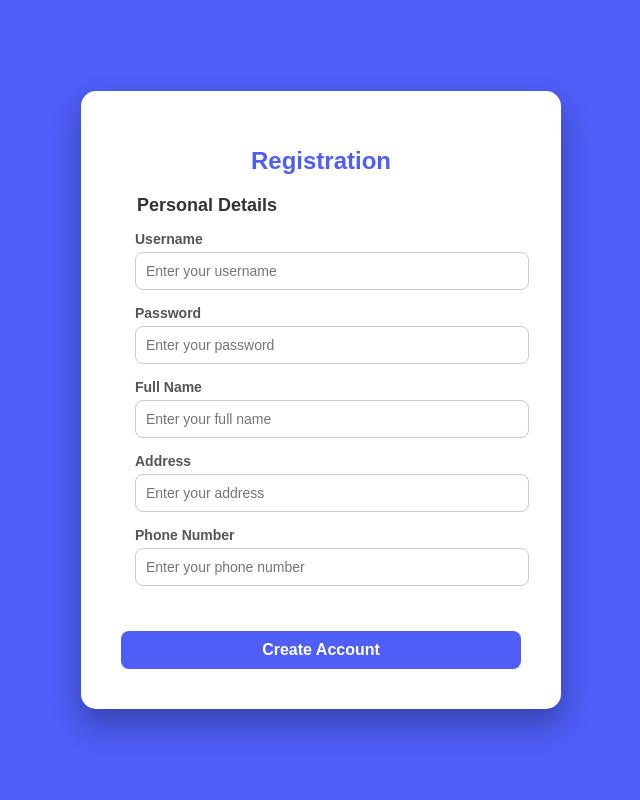
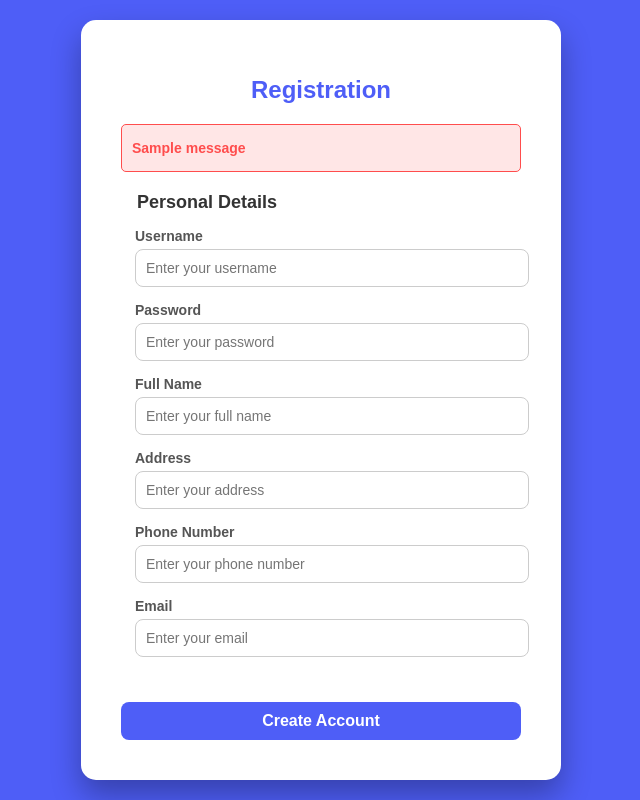
Before and after one commit to jashan-bhinder/Project471, a Flask app: page /customer_create in a window 1280 px wide. Shown: the whole page, without its empty margins (319-959 px from the left). Run offline with Flask 3, Linux system fonts and the light colour scheme; one stand-in notice (Sample message) is shown.

Commit message:
Finalizing CustomerCreate

```diff
--- a/CustomerDB.sql
+++ b/CustomerDB.sql
@@ -5,6 +5,8 @@ CREATE TABLE CUSTOMER (
                           ADDRESS VARCHAR(100) NOT NULL,
                           PHONE_NUMBER INT(10) NOT NULL,
                           NAME VARCHAR(30) NOT NULL,
+                          EMAIL VARCHAR(50) NOT NULL,
                           PRIMARY KEY (CUSTOMER_ID),
-                          UNIQUE (USERNAME)
+                          UNIQUE (USERNAME),
+                          UNIQUE (EMAIL)
 );
--- a/app.py
+++ b/app.py
@@ -1,5 +1,6 @@
 from flask import Flask, render_template, request, redirect, url_for, flash
 import sqlite3
+import uuid  # Import for generating unique IDs
 
 app = Flask(__name__)
 app.secret_key = 'your_secret_key'  # Needed for flashing messages
@@ -59,14 +60,11 @@ def customer_main(customer_id):
             'address': customer[3],
             'phone_number': customer[4],
             'name': customer[5],
+            'email': customer[6],  # Include the email in the customer dictionary
         }
         return render_template('CustomerMain.html', customer=customer_dict)
     else:
         return "Customer not found", 404
-
-
-# Customer registration page
-import uuid  # Import for generating unique IDs
 
 @app.route('/customer_create', methods=['GET', 'POST'])
 def customer_create():
@@ -76,23 +74,28 @@ def customer_create():
         name = request.form['name']
         address = request.form['address']
         phone = request.form['phone']
+        email = request.form['email']
 
         # Generate a unique CUSTOMER_ID
         customer_id = f"C{str(uuid.uuid4().int)[:8]}"  # Shorten UUID to 8 digits
 
-        # Insert new customer into the database
         conn = get_db_connection()
         try:
             conn.execute(
-                'INSERT INTO CUSTOMER (CUSTOMER_ID, USERNAME, PASSWORD, ADDRESS, PHONE_NUMBER, NAME) '
-                'VALUES (?, ?, ?, ?, ?, ?)',
-                (customer_id, username, password, address, phone, name)
+                'INSERT INTO CUSTOMER (CUSTOMER_ID, USERNAME, PASSWORD, ADDRESS, PHONE_NUMBER, NAME, EMAIL) '
+                'VALUES (?, ?, ?, ?, ?, ?, ?)',
+                (customer_id, username, password, address, phone, name, email)
             )
             conn.commit()
             flash('Account created successfully. Please log in.', 'success')
             return redirect(url_for('customer_login'))
-        except sqlite3.IntegrityError:
-            flash('Username already exists.', 'error')
+        except sqlite3.IntegrityError as e:
+            if "USERNAME" in str(e):
+                flash('Username is already taken.', 'error')
+            elif "EMAIL" in str(e):
+                flash('Email is already taken.', 'error')
+            else:
+                flash('An unexpected error occurred. Please try again.', 'error')
             return redirect(url_for('customer_create'))
         finally:
             conn.close()
@@ -100,6 +103,7 @@ def customer_create():
     return render_template('CustomerCreate.html')
 
 
+
 # Run the app
 if __name__ == '__main__':
     app.run(debug=True)
--- a/static/CustomerCreate.css
+++ b/static/CustomerCreate.css
@@ -85,3 +85,17 @@ legend {
 .submit-btn:hover {
     background-color: #3d4bdb; /* Darker purple hover effect */
 }
+.error-messages {
+    margin-bottom: 20px;
+    background-color: #ffe6e6;
+    border: 1px solid #ff4d4d;
+    padding: 10px;
+    border-radius: 5px;
+}
+
+.error {
+    color: #ff4d4d;
+    font-weight: bold;
+    font-size: 14px;
+    margin: 5px 0;
+}
--- a/templates/CustomerCreate.html
+++ b/templates/CustomerCreate.html
@@ -5,14 +5,23 @@
     <meta name="viewport" content="width=device-width, initial-scale=1.0">
     <title>Customer Registration</title>
     <link rel="stylesheet" href="{{ url_for('static', filename='CustomerCreate.css') }}">
-
 </head>
 <body>
 <div class="registration-container">
     <div class="registration-card">
         <h1 class="form-title">Registration</h1>
+        <!-- Error Messages -->
+        {% with messages = get_flashed_messages(with_categories=true) %}
+        {% if messages %}
+        <div class="error-messages">
+            {% for category, message in messages %}
+            <p class="error {{ category }}">{{ message }}</p>
+            {% endfor %}
+        </div>
+        {% endif %}
+        {% endwith %}
         <form action="{{ url_for('customer_create') }}" method="POST" class="registration-form">
-        <!-- Personal Details -->
+            <!-- Personal Details -->
             <fieldset>
                 <legend>Personal Details</legend>
                 <div class="form-group">
@@ -35,6 +44,10 @@
                     <label for="phone">Phone Number</label>
                     <input type="text" id="phone" name="phone" placeholder="Enter your phone number" required>
                 </div>
+                <div class="form-group">
+                    <label for="email">Email</label>
+                    <input type="email" id="email" name="email" placeholder="Enter your email" required>
+                </div>
             </fieldset>
             <!-- Submit Button -->
             <button type="submit" class="submit-btn">Create Account</button>
@@ -42,6 +55,6 @@
     </div>
 </div>
 
-<script src="scripts.js"></script>
+<script src="{{ url_for('static', filename='CustomerCreate.js') }}"></script>
 </body>
 </html>
```
Also changed, not shown: CustomerLogin.js (deleted, +0 -24 lines), CustomerCreate.js (deleted), CustomerDB.db.
